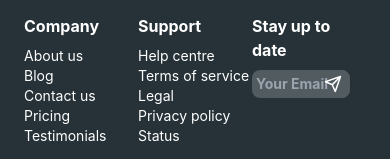
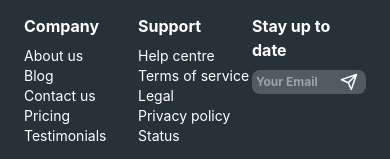
Before and after one commit to cho237/Nexcent, an Angular app: page / in a window 390 px wide. Shown: the part 5141-5300 px from the top of the page. Built offline with nearby package versions, Linux system fonts and the light colour scheme.

Commit message:
text footer

```diff
--- a/src/app/footer/footer.component.html
+++ b/src/app/footer/footer.component.html
@@ -30,9 +30,9 @@
     </div>
     <div class="">
       <p class="text-white mb-2 lg:mb-4 font-bold text-base lg:text-lg">Stay up to date</p>
-      <div class="relative bg-opacity-100 flex items-center mr-4">
+      <div class="relative bg-opacity-100 flex items-center sm:mr-4">
         <img src="../../assets/images/send.svg" class="absolute right-0 mr-2" alt="">
-        <input type="text" class="rounded-lg w-full bg-white bg-opacity-20 py-1 px-1 lg:px-2 lg:py-2 lg:text-base text-sm font-bold text-[#D9DBE1] " placeholder="Your Email">
+        <input type="text" class="rounded-lg w-full bg-white bg-opacity-20 py-1 px-1 lg:px-2 lg:py-2 lg:text-base text-xs sm:text-sm font-bold text-[#D9DBE1] " placeholder="Your Email">
       </div>
     </div>
   </div>
```
